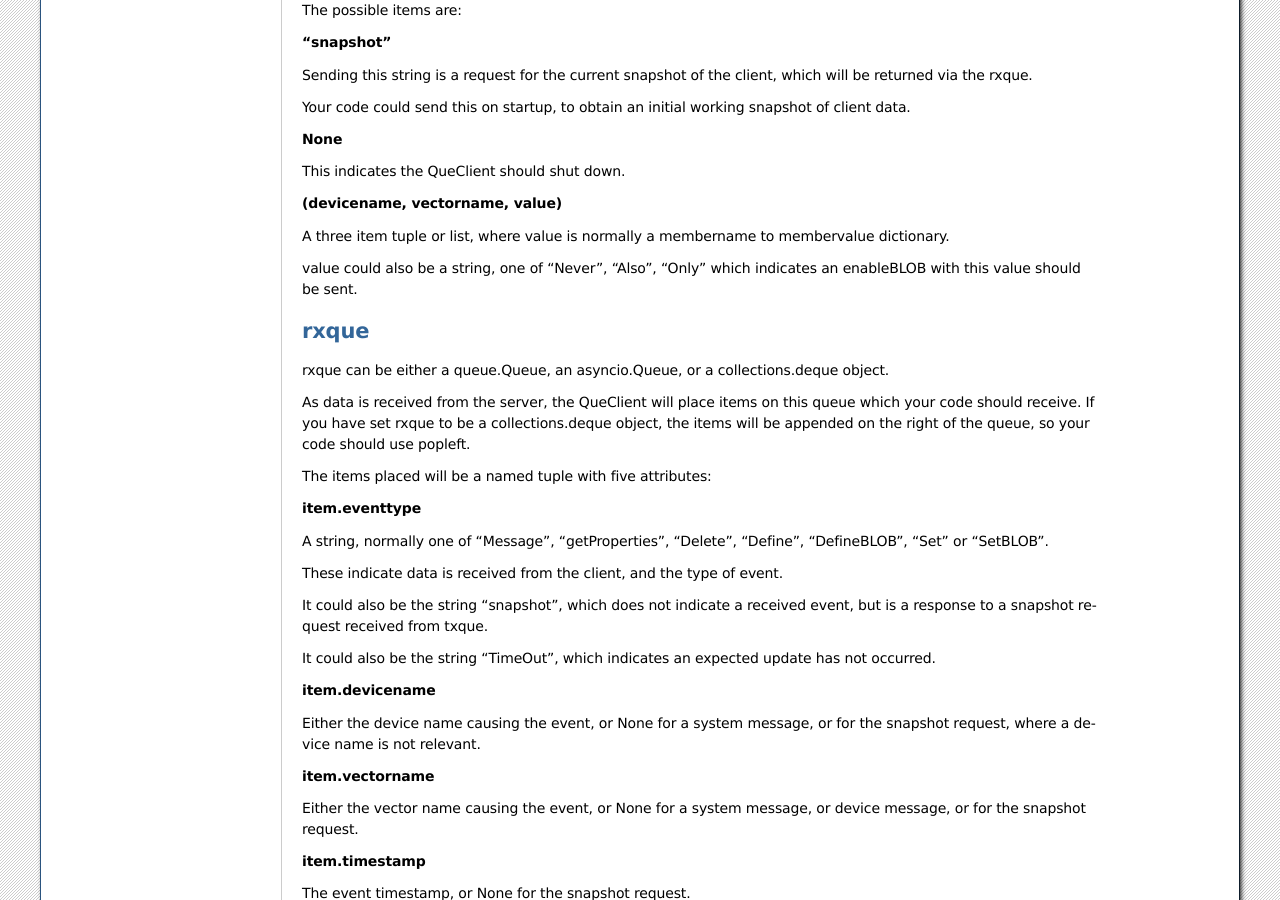
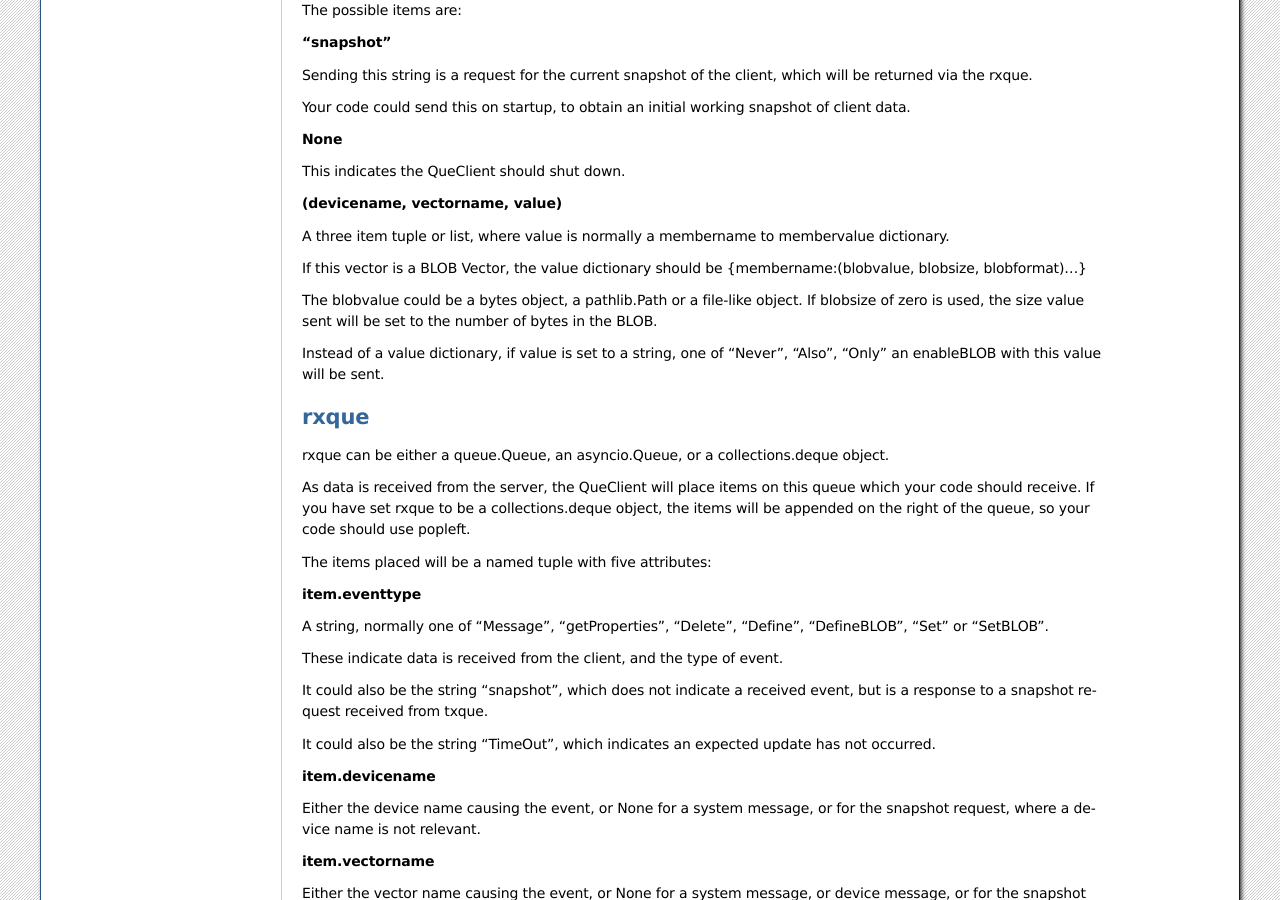
Before and after one commit to bernie-skipole/indipyclient, a Sphinx documentation site: the page built from docs/source/usage/queclient.rst, in a window 1280 px wide and 900 px high, scrolled down 977 px. Built offline with Sphinx 7.4.7, drawn with Linux system fonts in a browser that asks for light colours.

Commit message:
Documentation changes

```diff
--- a/docs/source/usage/queclient.rst
+++ b/docs/source/usage/queclient.rst
@@ -65,7 +65,11 @@ This indicates the QueClient should shut down.
 
 A three item tuple or list, where value is normally a membername to membervalue dictionary.
 
-value could also be a string, one of  "Never", "Also", "Only" which indicates an enableBLOB with this value should be sent.
+If this vector is a BLOB Vector, the value dictionary should be {membername:(blobvalue, blobsize, blobformat)...}
+
+The blobvalue could be a bytes object, a pathlib.Path or a file-like object. If blobsize of zero is used, the size value sent will be set to the number of bytes in the BLOB.
+
+Instead of a value dictionary, if value is set to a string, one of  "Never", "Also", "Only" an enableBLOB with this value will be sent.
 
 
 rxque
@@ -106,7 +110,6 @@ A Snap object, being a snapshot of the client, which has been updated by the eve
 Your code would typically inspect the snapshot, and operate any function you require on the updated values.
 
 
-
 Example GUI client
 ==================
 
```
Also changed, not shown: 1 other file.
